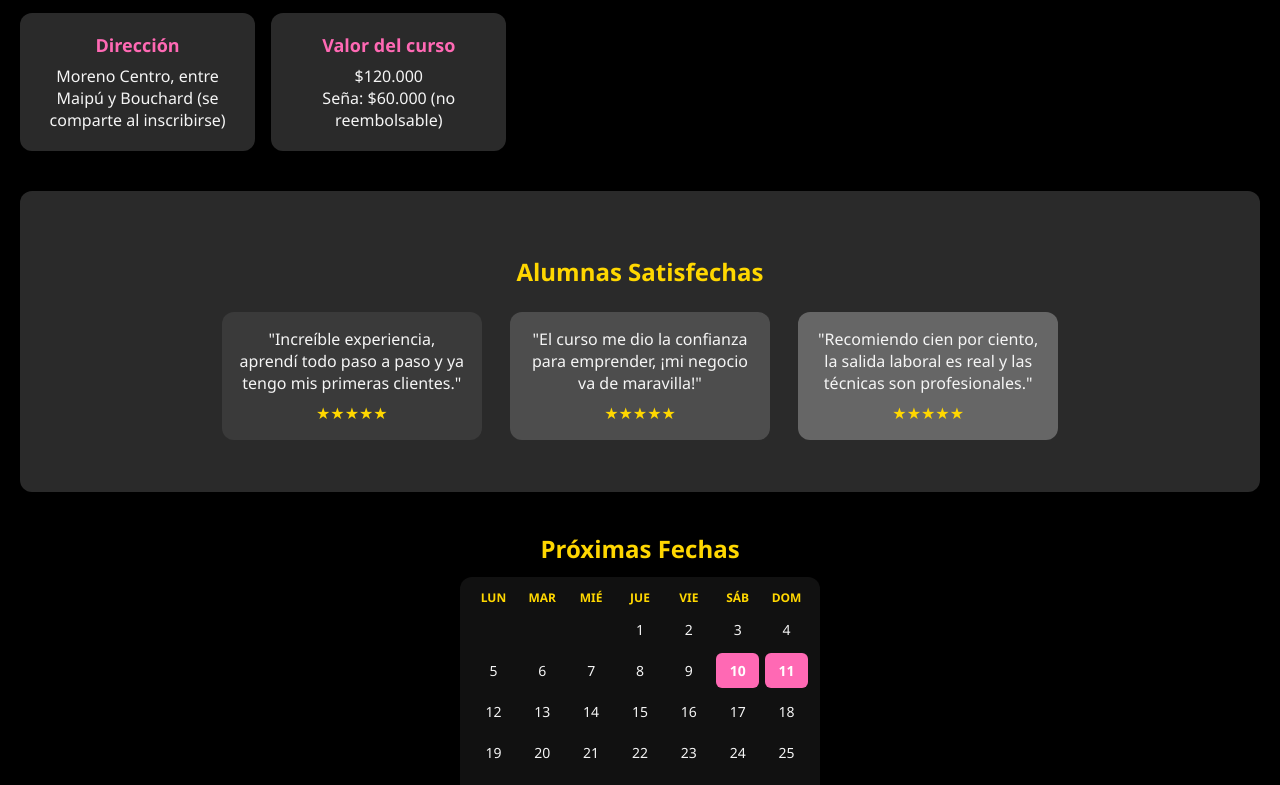
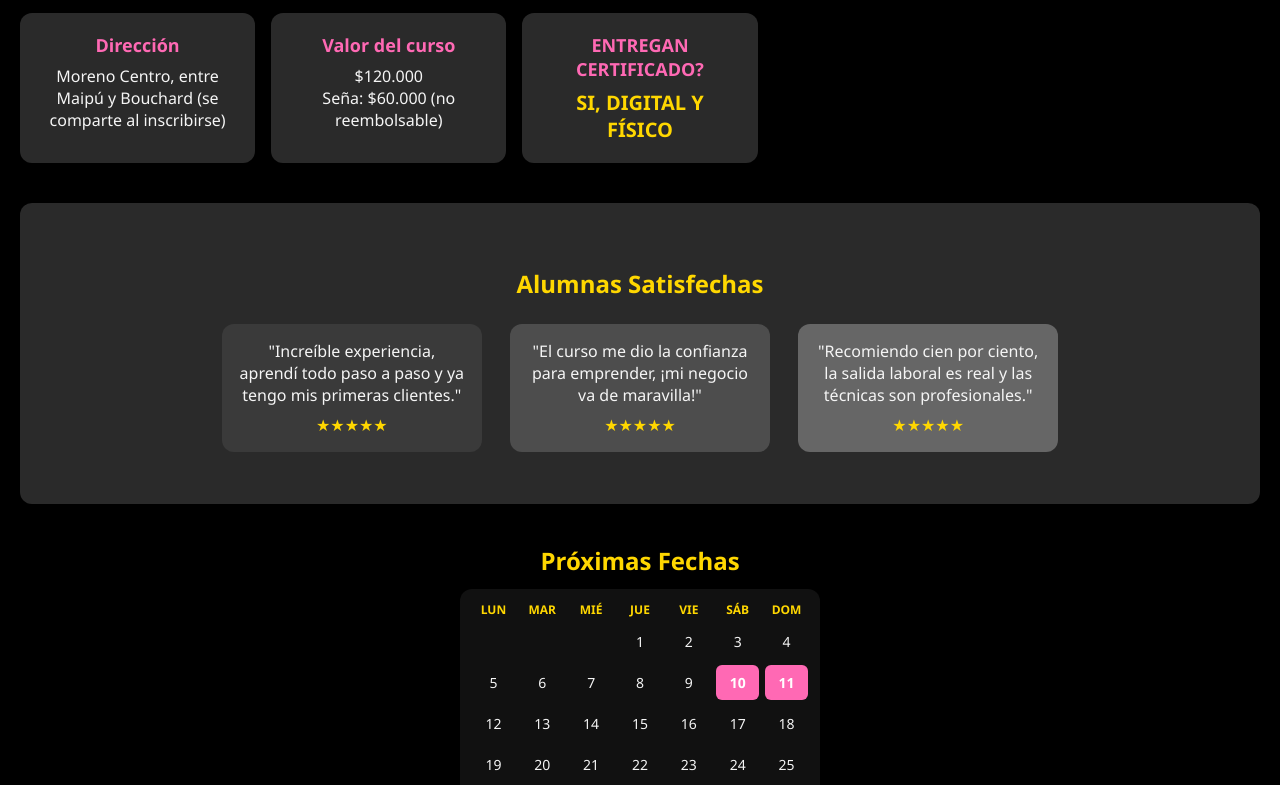
Before and after one commit to SebastiamLiyo/naitrenzas.github.io, a plain HTML site: page index.html in a window 1280 px wide. Shown: the part 1574-2359 px from the top of the page. Drawn offline with Linux system fonts and the light colour scheme.

Commit message:
Add files via upload

```diff
--- a/index.html
+++ b/index.html
@@ -129,7 +129,12 @@
       <p>$120.000</p>
       <p>Seña: $60.000 (no reembolsable)</p>
     </div>
-  </section>
+
+    <div class="info-box">
+      <h3>ENTREGAN CERTIFICADO?</h3>
+      <p class="info-answer">SI, DIGITAL Y FÍSICO</p>
+    </div>
+</section>
   <section id="testimonios" class="testimonios">
     <h2 class="section-title">Alumnas Satisfechas</h2>
     <div class="testimonial-box box1"><p>"Increíble experiencia, aprendí todo paso a paso y ya tengo mis primeras clientes."</p><div class="stars">★★★★★</div></div>
```
